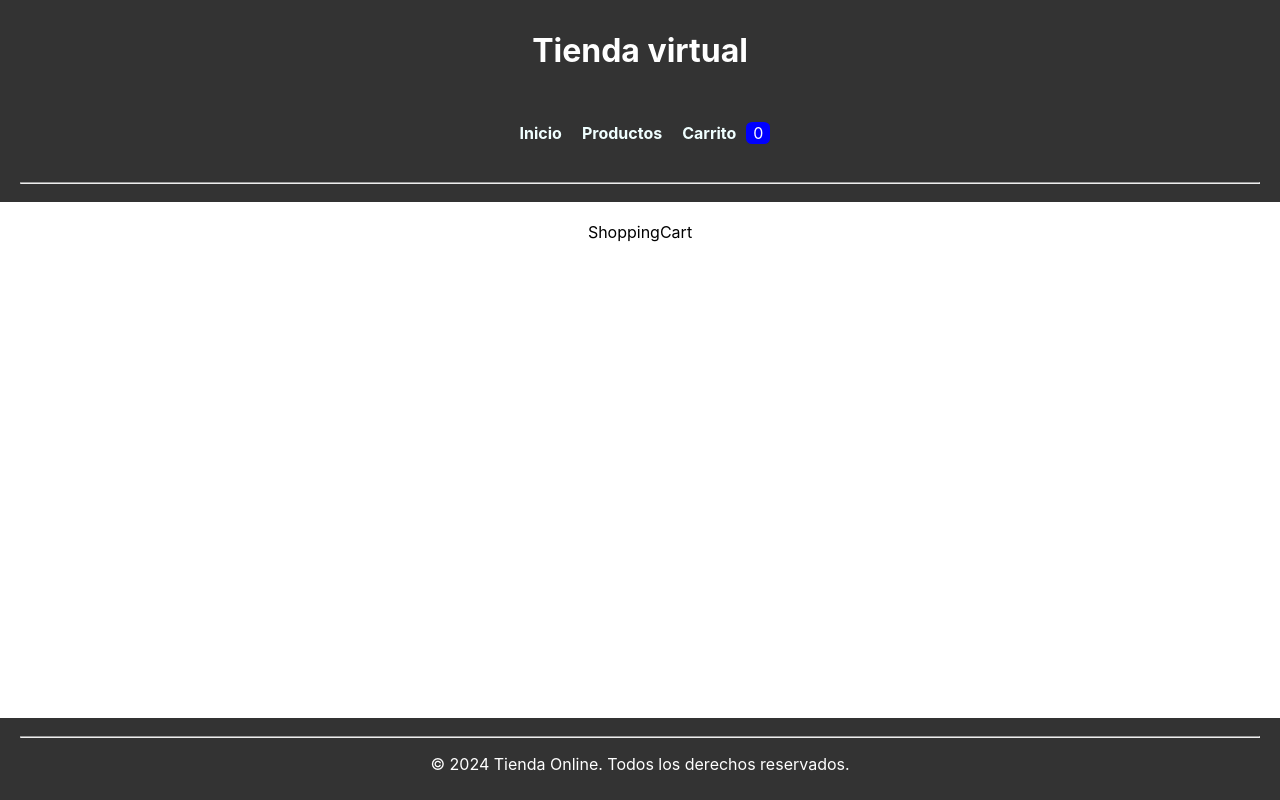
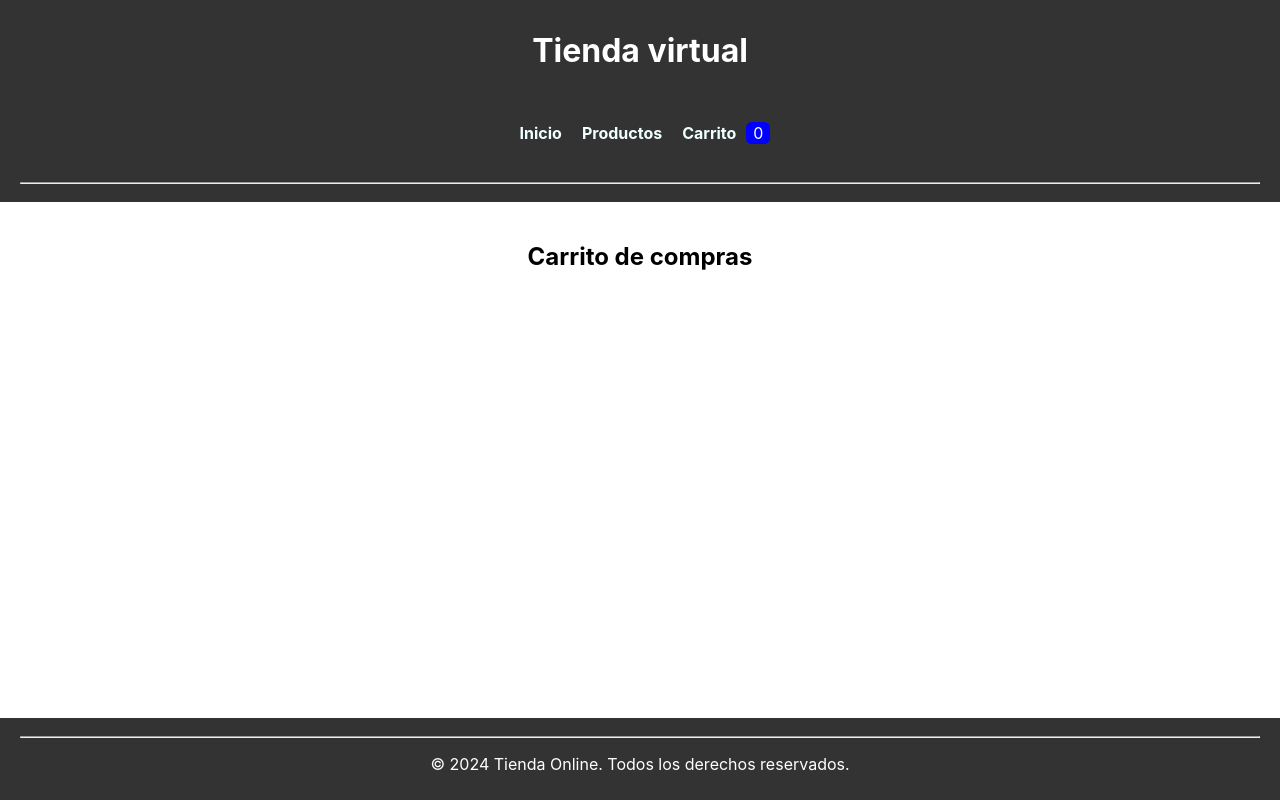
Before and after one commit to DevepMau/tienda-virtual, a React (Create React App) app: page /carrito in a window 1280 px wide. Built offline with nearby package versions, Linux system fonts and the light colour scheme.

Commit message:
Actualizacion en ShoppingCart.jsx

```diff
--- a/src/components/Header.jsx
+++ b/src/components/Header.jsx
@@ -10,7 +10,6 @@ export default function Header() {
   const quantity = cart.reduce((acc, curr) => {
     return acc + curr.cantidad;
   }, 0);
-  console.log(cart);
 
   return (
     <header className='header'>
--- a/src/pages/ShoppingCart.jsx
+++ b/src/pages/ShoppingCart.jsx
@@ -1,7 +1,23 @@
-import React from 'react'
+import React, { useContext } from 'react'
+import { CartContext } from '../contexts/ShoppingCartContext'
 
 export default function ShoppingCart() {
+
+  // eslint-disable-next-line
+  const [cart, setCart] = useContext(CartContext);
+
   return (
-    <div>ShoppingCart</div>
+    <div>
+      <h2>Carrito de compras</h2>
+      <ul>
+        {cart.map(product => (
+          <li key={product.id}>
+            <div>{product.cantidad}</div>
+            <div>{product.nombre}</div>
+            <div>${product.precio * product.cantidad}</div>
+          </li>
+        ))}
+      </ul>
+    </div>
   )
 }
```
